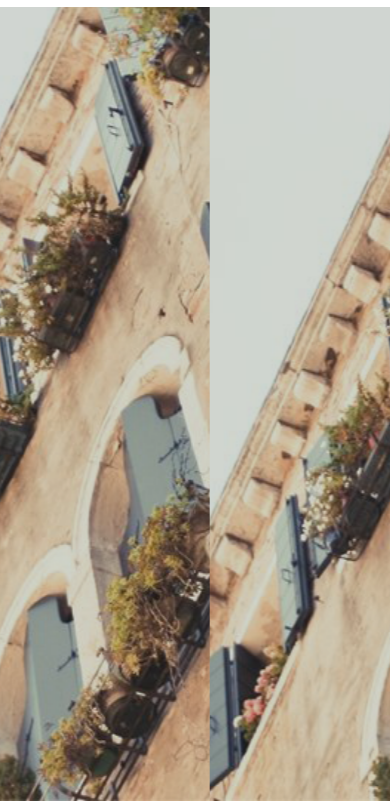
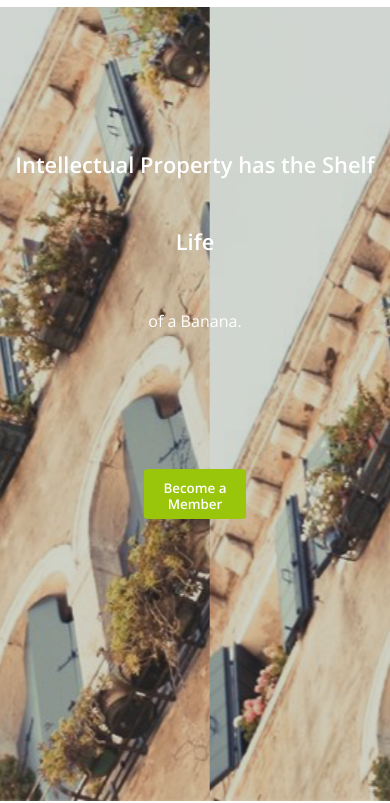
Before and after one commit to antonpetrovich13/Crowdme, a plain HTML site: page index.html in a window 390 px wide. Shown: the part 43-846 px from the top of the page. Drawn offline with nearby package versions, Linux system fonts and the light colour scheme.

Commit message:
Add files via upload

```diff
--- a/#source/scss/style.scss
+++ b/#source/scss/style.scss
@@ -233,12 +233,75 @@ html,body{
 		overflow: hidden;
 }
 .slick-slide{
+	width: 100%;
+	overflow: hidden;
 	position: relative;
 }
 
+////////////////////  Title  ///////////////////
 
-
-
+.title {
+	&__box{
+	display: flex;
+	flex-direction: column;
+	align-items: center;
+	text-align: center;
+		}
+	&__wrap{
+		position: absolute;
+		top: 27%;
+	}
+	&__text {
+		@include adaptiv-font(47, 20);
+		line-height: 77px;
+		font-weight: 600;
+		color: #fff;
+		& span{
+			@include adaptiv-font(30, 15);
+			font-weight: 400;
+		}
+	}
+	&__button {
+		margin: 79px 0 0 0;
+		& a{
+			padding: 25px 0;
+			display: inline-block;
+			@include adaptiv-font(19, 13);
+			font-weight: 600;
+			color: #ffffff;
+			width: 254px;
+			height: 73px;
+			background-color: #99c50a;
+			border-radius: 5%;
+			&:active{
+				margin: 2px 0 0 0;
+			}
+		}
+	}
+}
+@media (max-width: 873px) {
+	.title__wrap{
+		top: 20%;
+	}
+	.title__button{
+		margin: 109px;
+	}
+}
+@media (max-width: 500px) {
+	.title__button{
+		& a{
+			padding: 11px 0;
+			line-height: 1.2;
+			width: 102px;
+			height: 50px;
+		}
+	}
+}
+@media (max-height: 470px) {
+	.title__button{
+		margin: 40px;
+	}
+}
 
 
 
--- a/index.html
+++ b/index.html
@@ -49,10 +49,6 @@
 						</div>
 					</div>
 			</header>
-
-
-
-
 			<section class="slider">
 				<div class="slider__slide">
 					<div class="slider__image ibg">
@@ -67,7 +63,16 @@
 			</section>
 
 
-
+			<div class="title">
+				<div class="title__box">
+					<div class="title__wrap">
+						<div class="title__text">Intellectual Property has the Shelf Life <br> <span>of a Banana.</span></div>
+						<div class="title__button">
+							<a target="blank" href="#">Become a Member</a>
+						</div>
+					</div>
+				</div>
+			</div>
 
 
 			<div class="presentation">
```
Also changed, not shown: css/style.css.
